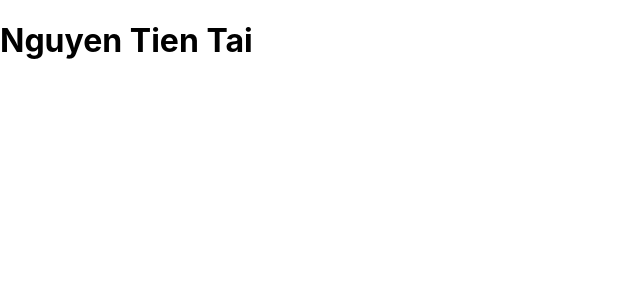
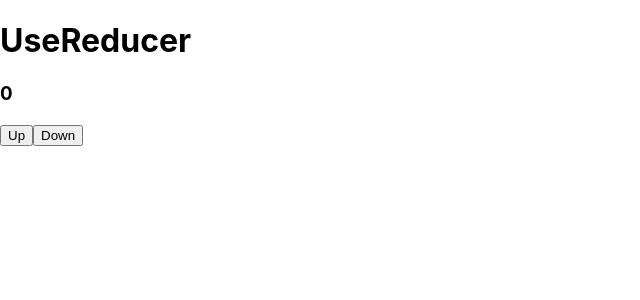
Before and after one commit to fdhhhdjd/Class_ReactJs, a React (Create React App) app: page / in a window 1280 px wide. Shown: the top 300 px of the page, without its empty margins (0-640 px from the left). Built offline with nearby package versions, Linux system fonts and the light colour scheme.

Commit message:
#20 useReducer

```diff
--- a/src/App.js
+++ b/src/App.js
@@ -12,7 +12,8 @@ import React, { Fragment } from "react";
 // import UseDeferredValue from "./hooks/useDeferredValue/useDeferredValue";
 // import UseMemo from "./hooks/useMemo/useMemo";
 // import UseImperativeHandle from "./hooks/useImperativeHandle/useImperativeHandle";
-import UseContext from "./hooks/useContext/userContext";
+// import UseContext from "./hooks/useContext/userContext";
+import UseReducer from "./hooks/userReducer/useReducer";
 
 ///* HOC
 // import Memo from "./Hoc/memo/memo";
@@ -54,7 +55,10 @@ function App() {
       {/* <UseImperativeHandle /> */}
 
       {/* 11. useContext*/}
-      <UseContext />
+      {/* <UseContext /> */}
+
+      {/* 12. useReducer*/}
+      <UseReducer />
     </Fragment>
   );
 }
--- /dev/null
+++ b/src/hooks/userReducer/learn_1/index.js
@@ -0,0 +1,44 @@
+import React, { useReducer } from "react";
+
+//* Init state
+const initState = 0;
+
+//* Actions
+const UP_ACTION = "UP";
+const DOWN_ACTION = "DOWN";
+
+//* Reducer
+
+const reducer = (state, action) => {
+  switch (action) {
+    case UP_ACTION:
+      return state + 1;
+    case DOWN_ACTION:
+      return state - 1;
+
+    default:
+      break;
+  }
+};
+const Learn_1 = () => {
+  const [count, dispatch] = useReducer(reducer, initState);
+
+  const handleIncrement = () => {
+    dispatch(UP_ACTION);
+  };
+
+  const handleDecrement = () => {
+    dispatch(DOWN_ACTION);
+  };
+
+  return (
+    <>
+      <h1>UseReducer</h1>
+      <h3>{count}</h3>
+      <button onClick={handleIncrement}>Up</button>
+      <button onClick={handleDecrement}>Down</button>
+    </>
+  );
+};
+
+export default Learn_1;
--- /dev/null
+++ b/src/hooks/userReducer/useReducer.js
@@ -0,0 +1,16 @@
+import React, { Fragment } from "react";
+
+//* Hook
+import LearnOne from "./learn_1";
+// import LearnTow from "./learn_2";
+
+const UseReducer = () => {
+  return (
+    <Fragment>
+      <LearnOne />
+      {/* <LearnTow /> */}
+    </Fragment>
+  );
+};
+
+export default UseReducer;
```
